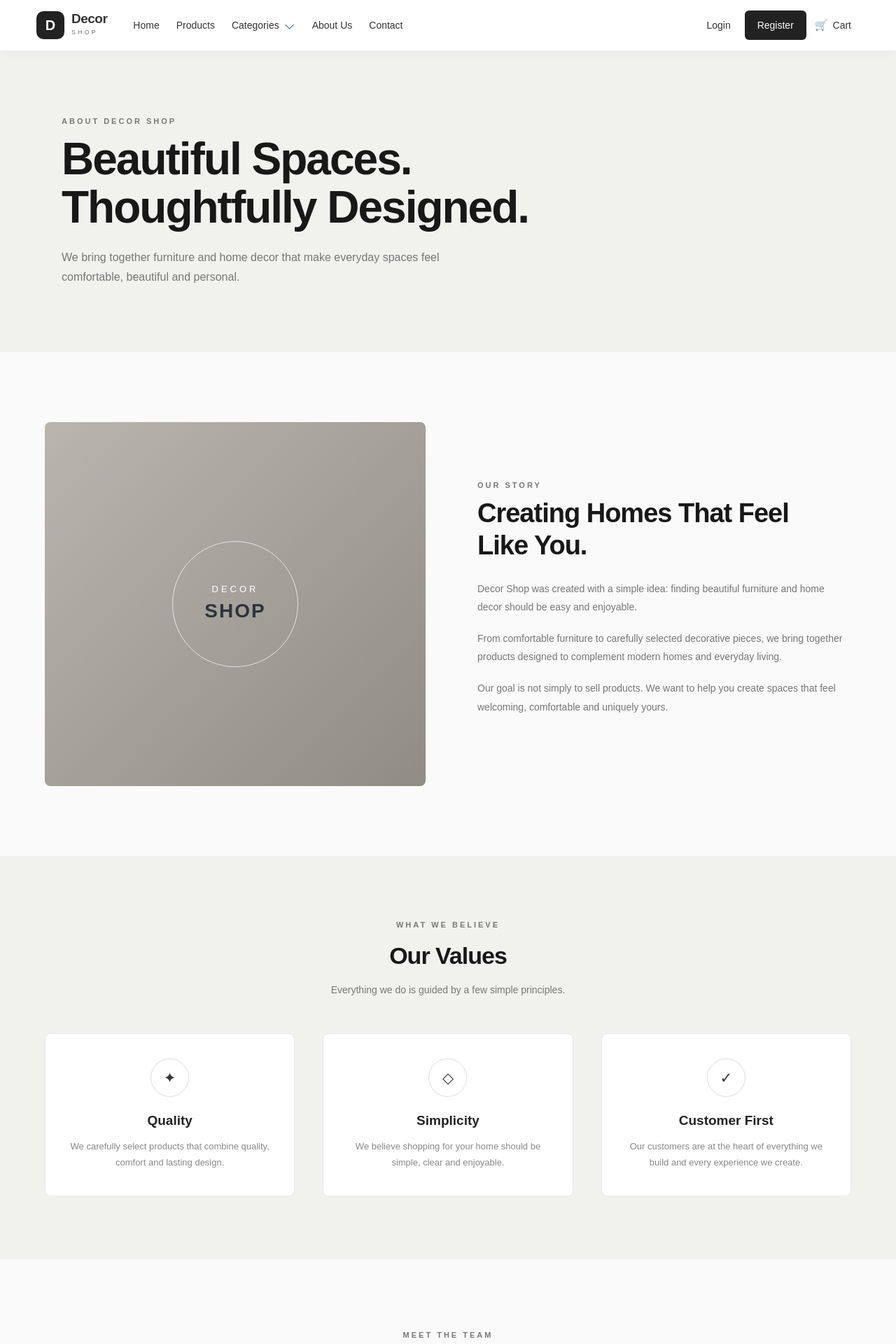
After one commit to mdmohid/Decor_Shop, a Django app: page /about/ in a window 1280 px wide. The commit adds this page. Shown: the top 1920 px of the page at 70% size. Run offline with Django 5.2, Linux system fonts and the light colour scheme; data that the repository does not hold is empty.

Commit message:
about us page is implemented

```diff
--- a/myshop/static/css/style.css
+++ b/myshop/static/css/style.css
@@ -2189,6 +2189,347 @@ body {
 }
 
 
+/* About page */
+
+/* About hero */
+
+.about-hero {
+    min-height: 430px;
+    display: flex;
+    align-items: center;
+    background: #f1f1ee;
+}
+
+.about-hero-content {
+    max-width: 750px;
+    padding: 80px 24px;
+}
+
+.about-hero h1 {
+    color: #181818;
+    font-size: clamp(42px, 5vw, 64px);
+    line-height: 1.08;
+    font-weight: 700;
+    letter-spacing: -2px;
+    margin: 12px 0 22px;
+}
+
+.about-hero-content > p:last-child {
+    max-width: 600px;
+    color: #777;
+    font-size: 16px;
+    line-height: 1.8;
+}
+
+
+/* Our story */
+
+.about-story-section {
+    padding: 100px 24px;
+    background: #fafafa;
+}
+
+.about-story-image {
+    height: 520px;
+    border-radius: 8px;
+    background:
+        linear-gradient(
+            rgba(0, 0, 0, 0.15),
+            rgba(0, 0, 0, 0.15)
+        ),
+        linear-gradient(
+            135deg,
+            #d8d5cd,
+            #a9a59c
+        );
+    display: flex;
+    align-items: center;
+    justify-content: center;
+    overflow: hidden;
+}
+
+.about-image-content {
+    width: 180px;
+    height: 180px;
+    border: 1px solid rgba(255, 255, 255, 0.7);
+    border-radius: 50%;
+    display: flex;
+    flex-direction: column;
+    align-items: center;
+    justify-content: center;
+    color: #fff;
+}
+
+.about-image-content span {
+    font-size: 13px;
+    letter-spacing: 4px;
+}
+
+.about-image-content strong {
+    font-size: 28px;
+    letter-spacing: 2px;
+}
+
+.about-story-content {
+    padding: 20px 10px;
+}
+
+.about-story-content h2 {
+    color: #181818;
+    font-size: 38px;
+    line-height: 1.2;
+    font-weight: 700;
+    letter-spacing: -1px;
+    margin: 10px 0 25px;
+}
+
+.about-story-content p:not(.section-label) {
+    color: #777;
+    font-size: 14px;
+    line-height: 1.9;
+    margin-bottom: 18px;
+}
+
+
+/* values */
+
+.about-values-section {
+    padding: 90px 24px;
+    background: #f1f1ee;
+}
+
+.section-heading {
+    text-align: center;
+    max-width: 650px;
+    margin: 0 auto 50px;
+}
+
+.section-heading h2 {
+    color: #181818;
+    font-size: 34px;
+    font-weight: 700;
+    letter-spacing: -1px;
+    margin-top: 8px;
+    margin-bottom: 12px;
+}
+
+.section-heading > p:last-child {
+    color: #777;
+    font-size: 14px;
+    line-height: 1.7;
+}
+
+.about-value-card {
+    height: 100%;
+    background: #fff;
+    border: 1px solid #e7e7e7;
+    border-radius: 8px;
+    padding: 35px 30px;
+    text-align: center;
+    transition: transform .25s ease, box-shadow .25s ease;
+}
+
+.about-value-card:hover {
+    transform: translateY(-5px);
+    box-shadow: 0 15px 35px rgba(0, 0, 0, .07);
+}
+
+.about-value-icon {
+    width: 55px;
+    height: 55px;
+    margin: 0 auto 20px;
+    display: flex;
+    align-items: center;
+    justify-content: center;
+    border: 1px solid #ddd;
+    border-radius: 50%;
+    color: #333;
+    font-size: 21px;
+}
+
+.about-value-card h3 {
+    color: #222;
+    font-size: 19px;
+    font-weight: 600;
+    margin-bottom: 10px;
+}
+
+.about-value-card p {
+    color: #888;
+    font-size: 13px;
+    line-height: 1.8;
+}
+
+
+/* Team */
+
+.about-team-section {
+    padding: 100px 24px;
+    background: #fafafa;
+}
+
+.team-card {
+    height: 100%;
+    background: #fff;
+    border: 1px solid #eee;
+    border-radius: 8px;
+    overflow: hidden;
+    transition: transform .25s ease, box-shadow .25s ease;
+}
+
+.team-card:hover {
+    transform: translateY(-5px);
+    box-shadow: 0 15px 35px rgba(0, 0, 0, .07);
+}
+
+.team-photo {
+    height: 300px;
+    background: #e5e3de;
+    overflow: hidden;
+}
+
+.team-placeholder {
+    width: 100%;
+    height: 100%;
+    display: flex;
+    align-items: center;
+    justify-content: center;
+    background:
+        linear-gradient(
+            135deg,
+            #d7d4cc,
+            #bbb7ad
+        );
+}
+
+.team-placeholder span {
+    width: 105px;
+    height: 105px;
+    border-radius: 50%;
+    background: rgba(255, 255, 255, .75);
+    display: flex;
+    align-items: center;
+    justify-content: center;
+    color: #444;
+    font-size: 25px;
+    font-weight: 600;
+}
+
+.team-info {
+    padding: 25px;
+}
+
+.team-info h3 {
+    color: #222;
+    font-size: 19px;
+    font-weight: 600;
+    margin-bottom: 6px;
+}
+
+.team-role {
+    color: #888;
+    font-size: 11px;
+    text-transform: uppercase;
+    letter-spacing: 1.3px;
+    font-weight: 600;
+    margin-bottom: 15px;
+}
+
+.team-info p:last-child {
+    color: #888;
+    font-size: 13px;
+    line-height: 1.7;
+}
+
+
+/* About cta */
+
+.about-cta {
+    padding: 90px 24px;
+    background: #222;
+    text-align: center;
+}
+
+.about-cta .section-label {
+    color: #aaa;
+}
+
+.about-cta h2 {
+    color: #fff;
+    font-size: 38px;
+    font-weight: 700;
+    letter-spacing: -1px;
+    margin: 10px 0 15px;
+}
+
+.about-cta p:not(.section-label) {
+    color: #aaa;
+    font-size: 14px;
+    line-height: 1.7;
+    margin-bottom: 28px;
+}
+
+.about-cta .hero-button {
+    display: inline-flex;
+}
+
+
+/* MOBILE */
+
+@media screen and (max-width: 768px) {
+
+    .about-hero-content {
+        padding: 65px 20px;
+    }
+
+    .about-hero h1 {
+        font-size: 38px;
+        letter-spacing: -1px;
+    }
+
+    .about-hero-content > p:last-child {
+        font-size: 14px;
+    }
+
+    .about-story-section {
+        padding: 70px 20px;
+    }
+
+    .about-story-image {
+        height: 380px;
+    }
+
+    .about-story-content {
+        padding: 30px 0 0;
+    }
+
+    .about-story-content h2 {
+        font-size: 30px;
+    }
+
+    .about-values-section,
+    .about-team-section {
+        padding: 70px 20px;
+    }
+
+    .section-heading h2 {
+        font-size: 30px;
+    }
+
+    .team-photo {
+        height: 280px;
+    }
+
+    .about-cta {
+        padding: 70px 20px;
+    }
+
+    .about-cta h2 {
+        font-size: 30px;
+    }
+
+}
+
 
 /* footer */
 
--- /dev/null
+++ b/myshop/templates/about.html
@@ -0,0 +1,212 @@
+{% extends 'base.html' %} {% block title %}About Us | Decor Shop{% endblock %}
+{% block content %}
+
+<!-- About hero -->
+<section class="about-hero">
+  <div class="container">
+    <div class="about-hero-content">
+      <p class="section-label">ABOUT DECOR SHOP</p>
+
+      <h1>
+        Beautiful Spaces.<br />
+        Thoughtfully Designed.
+      </h1>
+
+      <p>
+        We bring together furniture and home decor that make everyday spaces
+        feel comfortable, beautiful and personal.
+      </p>
+    </div>
+  </div>
+</section>
+
+<!-- Our story -->
+<section class="about-story-section">
+  <div class="container">
+    <div class="columns is-variable is-8 is-vcentered">
+      <div class="column is-6">
+        <div class="about-story-image">
+          <div class="about-image-content">
+            <span>DECOR</span>
+            <strong>SHOP</strong>
+          </div>
+        </div>
+      </div>
+
+      <div class="column is-6">
+        <div class="about-story-content">
+          <p class="section-label">OUR STORY</p>
+
+          <h2>Creating Homes That Feel Like You.</h2>
+
+          <p>
+            Decor Shop was created with a simple idea: finding beautiful
+            furniture and home decor should be easy and enjoyable.
+          </p>
+
+          <p>
+            From comfortable furniture to carefully selected decorative pieces,
+            we bring together products designed to complement modern homes and
+            everyday living.
+          </p>
+
+          <p>
+            Our goal is not simply to sell products. We want to help you create
+            spaces that feel welcoming, comfortable and uniquely yours.
+          </p>
+        </div>
+      </div>
+    </div>
+  </div>
+</section>
+
+<!-- Our values -->
+<section class="about-values-section">
+  <div class="container">
+    <div class="section-heading">
+      <p class="section-label">WHAT WE BELIEVE</p>
+
+      <h2>Our Values</h2>
+
+      <p>Everything we do is guided by a few simple principles.</p>
+    </div>
+
+    <div class="columns is-variable is-5">
+      <div class="column is-4">
+        <div class="about-value-card">
+          <div class="about-value-icon">✦</div>
+
+          <h3>Quality</h3>
+
+          <p>
+            We carefully select products that combine quality, comfort and
+            lasting design.
+          </p>
+        </div>
+      </div>
+
+      <div class="column is-4">
+        <div class="about-value-card">
+          <div class="about-value-icon">◇</div>
+
+          <h3>Simplicity</h3>
+
+          <p>
+            We believe shopping for your home should be simple, clear and
+            enjoyable.
+          </p>
+        </div>
+      </div>
+
+      <div class="column is-4">
+        <div class="about-value-card">
+          <div class="about-value-icon">✓</div>
+
+          <h3>Customer First</h3>
+
+          <p>
+            Our customers are at the heart of everything we build and every
+            experience we create.
+          </p>
+        </div>
+      </div>
+    </div>
+  </div>
+</section>
+
+<!-- Team -->
+<section class="about-team-section">
+  <div class="container">
+    <div class="section-heading">
+      <p class="section-label">MEET THE TEAM</p>
+
+      <h2>The People Behind Decor Shop</h2>
+
+      <p>
+        A small team working together to make beautiful home shopping a little
+        easier.
+      </p>
+    </div>
+
+    <div class="columns is-variable is-5 is-centered">
+      <!-- Team member 1 -->
+      <div class="column is-4-desktop is-6-tablet">
+        <div class="team-card">
+          <div class="team-photo">
+            {% comment %}
+            <div class="team-placeholder">
+              <span>MA</span>
+            </div>
+            {% endcomment %}
+            <img src="../static/images/callmemd.jpg" alt="mohid" />
+          </div>
+
+          <div class="team-info">
+            <h3>Mohid Alam</h3>
+
+            <p class="team-role">Founder & Creative Director</p>
+
+            <p>
+              Focused on bringing together beautiful products and thoughtful
+              design.
+            </p>
+          </div>
+        </div>
+      </div>
+
+      <!-- Team member2 -->
+      <div class="column is-4-desktop is-6-tablet">
+        <div class="team-card">
+          <div class="team-photo">
+            <img src="../static/images/sampurna.jpg" alt="sampurna" />
+          </div>
+
+          <div class="team-info">
+            <h3>Sampurna Gautam</h3>
+
+            <p class="team-role">Product & Design Lead</p>
+
+            <p>
+              Curates furniture and decor with a focus on style, comfort and
+              functionality.
+            </p>
+          </div>
+        </div>
+      </div>
+
+      <!-- Team member3 -->
+      <div class="column is-4-desktop is-6-tablet">
+        <div class="team-card">
+          <div class="team-photo">
+            <div class="team-placeholder">
+              <span>AY</span>
+            </div>
+          </div>
+
+          <div class="team-info">
+            <h3>Aayush Yadav</h3>
+
+            <p class="team-role">Operations Manager</p>
+
+            <p>Makes sure every order and customer experience runs smoothly.</p>
+          </div>
+        </div>
+      </div>
+    </div>
+  </div>
+</section>
+
+<!-- CTA -->
+<section class="about-cta">
+  <div class="container">
+    <p class="section-label">FIND YOUR STYLE</p>
+
+    <h2>Make Your Space Feel Like Home.</h2>
+
+    <p>Explore our collection and discover something perfect for your space.</p>
+
+    <a href="{% url 'products' %}" class="hero-button"> Explore Products </a>
+  </div>
+</section>
+
+{% endblock %}
--- a/myshop/templates/header.html
+++ b/myshop/templates/header.html
@@ -123,7 +123,7 @@
           </div>
         </div>
 
-        <a class="navbar-item" href="#"> About Us </a>
+        <a class="navbar-item" href="{% url 'about' %}"> About Us </a>
         <a class="navbar-item" href="#"> Contact </a>
       </div>
 
--- a/myshop/urls.py
+++ b/myshop/urls.py
@@ -4,6 +4,7 @@ from . import views
 
 urlpatterns = [
   path('', views.home, name="home"),
+  path('about/', views.about, name='about'),
   path('register/', views.register, name='register'),
   path('login/', views.login_view, name='login'),
   path('logout/', views.logout_view, name='logout'),
--- a/myshop/views.py
+++ b/myshop/views.py
@@ -23,6 +23,10 @@ def home(request):
         'categories': categories,
         'featured_products': featured_products,
     })
+
+
+def about(request):
+  return render(request, 'about.html')
 
 #products
 # def products(request):
```
Also changed, not shown: myshop/static/images/callmemd.jpg (added), myshop/static/images/sampurna.jpg (added).
